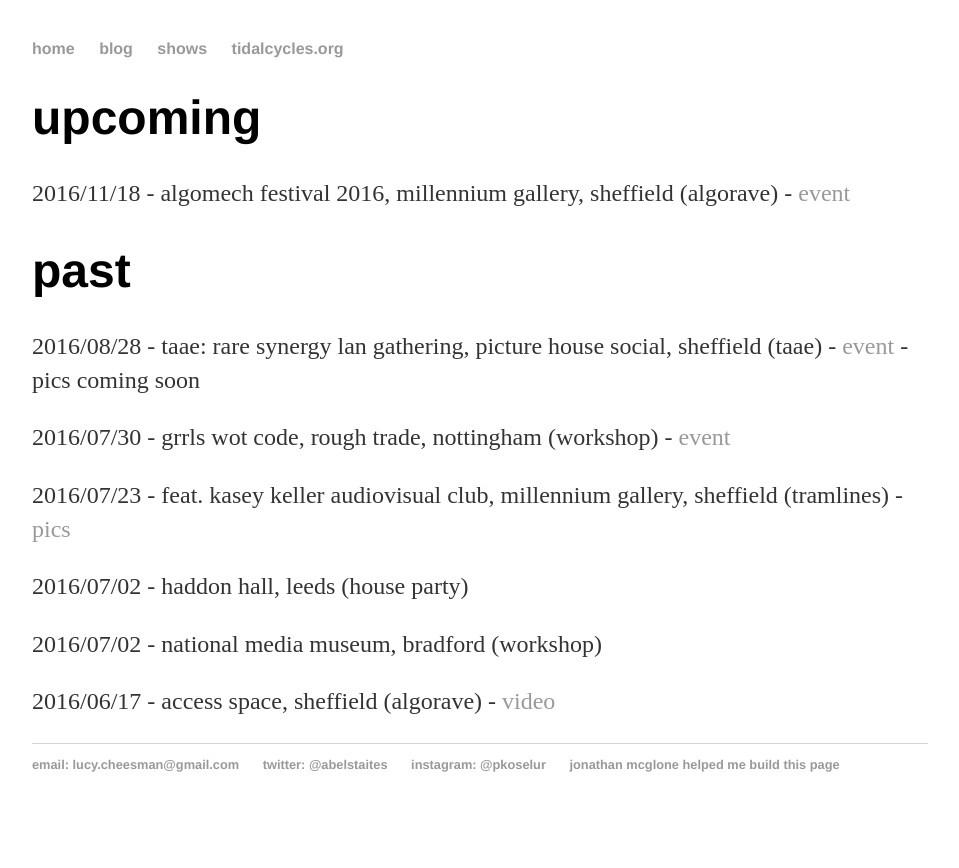
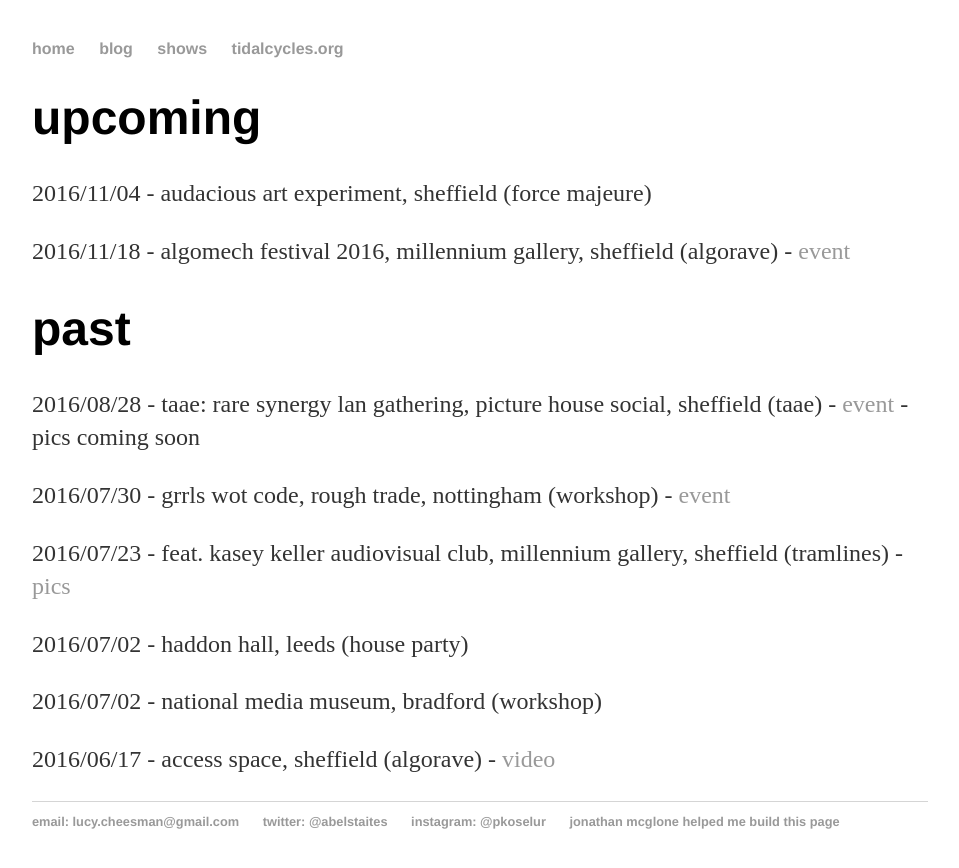
Before and after one commit to heavy-lifting/heavy-lifting.github.io, a Jekyll site: the page built from shows.html, in a window 1280 px wide. Shown: the top 868 px of the page, without its empty margins (160-1119 px from the left). Built offline with Jekyll 4.4.1, drawn with Linux system fonts in a browser that asks for light colours.

Commit message:
Update shows.html

```diff
--- a/shows.html
+++ b/shows.html
@@ -5,6 +5,7 @@ title: shows
 
 <div class="upcoming">
 <h1>upcoming</h1>
+<p>2016/11/04 - audacious art experiment, sheffield (force majeure)<p>
 <p>2016/11/18 - algomech festival 2016, millennium gallery, sheffield (algorave) - <a href="https://www.facebook.com/events/296099617423371/">event</a></p>
 </div><!-- /.blurb -->
 
```
